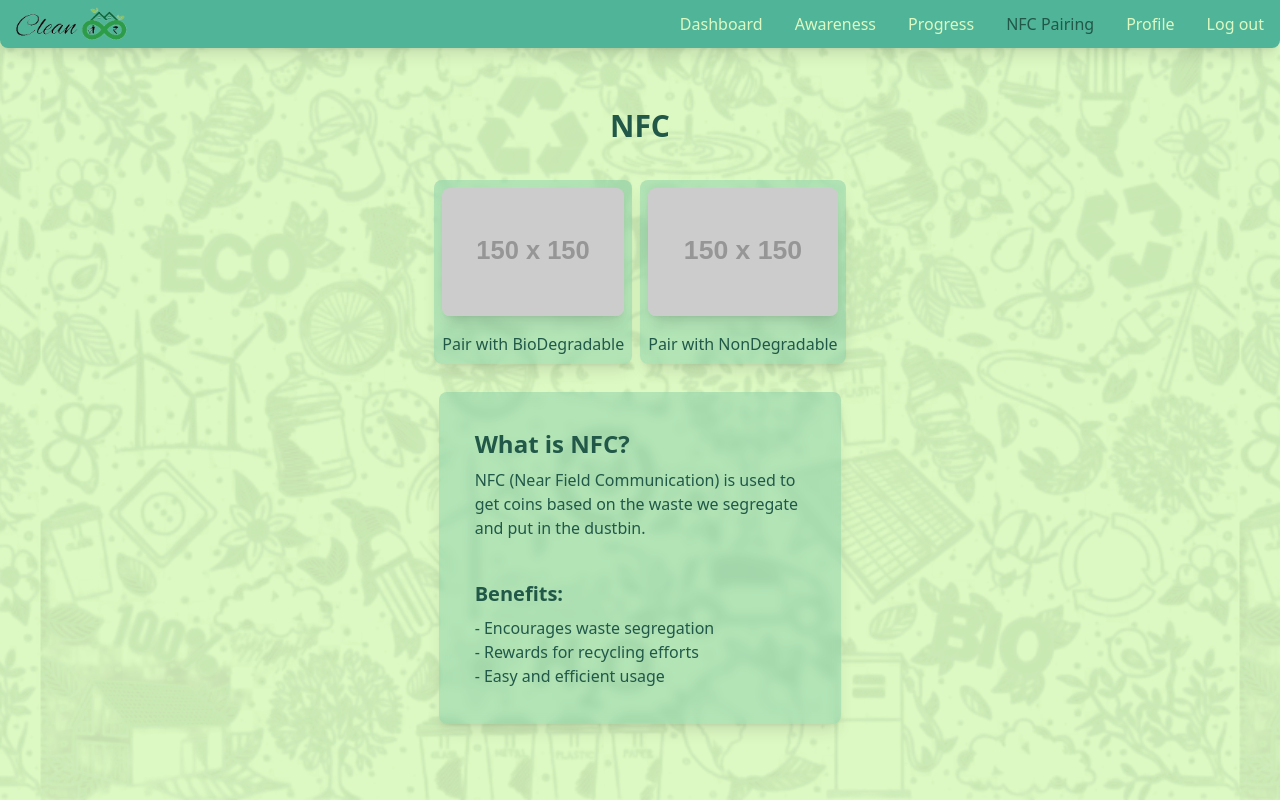
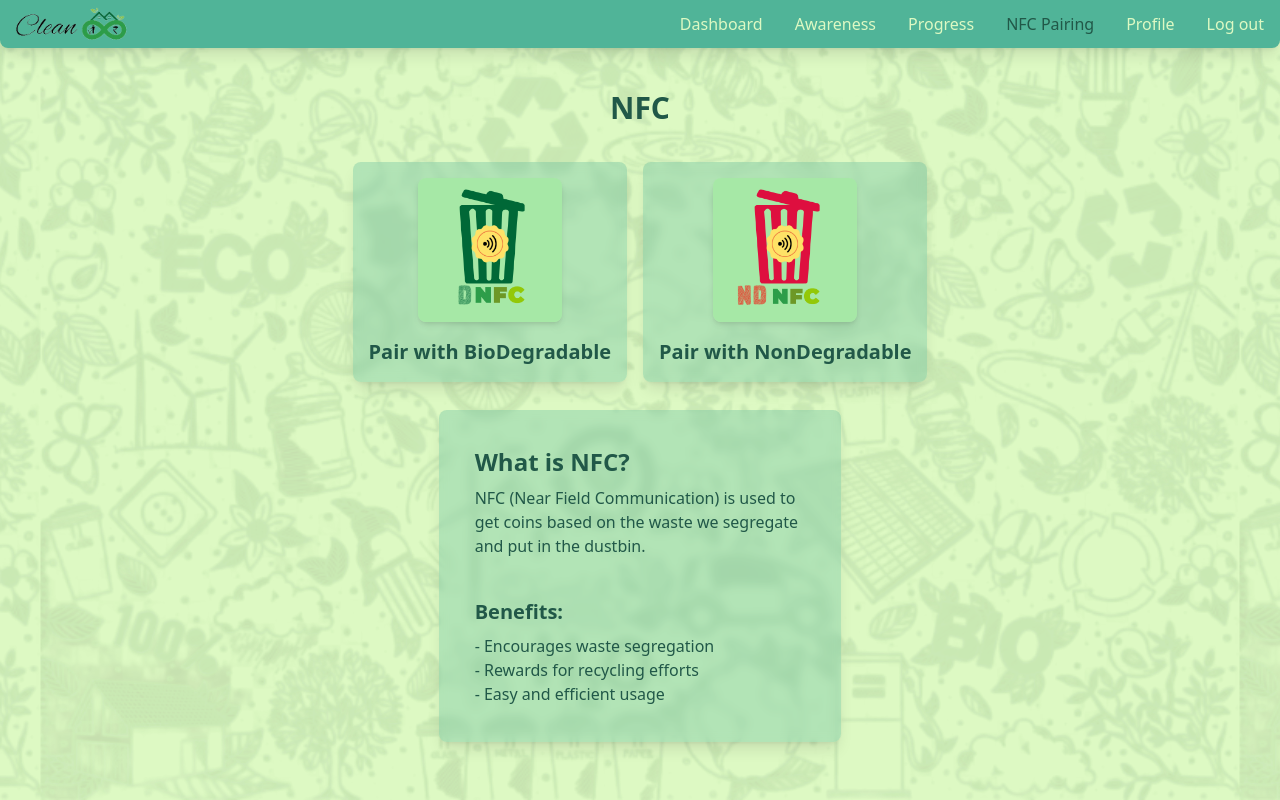
Before and after one commit to Densingh-123/cleaninfinity, a React (Vite) app in the folder client/: page /nfc in a window 1280 px wide. Built offline with nearby package versions, Linux system fonts and the light colour scheme; no server answers.

Commit message:
NFC icons and Progess Bug Resolved

```diff
--- a/client/src/components/user/NFC-Card.jsx
+++ b/client/src/components/user/NFC-Card.jsx
@@ -1,16 +1,17 @@
-export default function NFCCard({titles}) {
+export default function NFCCard({cards}) {
   return (
-    <div className='flex p-2 gap-2 items-center'>
-      {titles.map((title, i) => (
+    <div className='flex p-2 gap-4 items-center'>
+      {cards.map((card, i) => (
         <div
-          className='p-2 flex flex-col items-center justify-center drop rounded-lg shadow-lg hover:shadow-md transition-shadow duration-150'
-          key={i}>
+          className='p-4 flex flex-col items-center justify-center drop rounded-lg shadow-lg hover:shadow-md transition-shadow duration-150 w-41'
+          key={i}
+        >
           <img
-            src='https://placehold.co/150'
-            className='w-full h-32 object-cover rounded-lg mb-4 shadow-lg'
-            alt={`${title} Image`}
+            src={card.image}
+            className='w-half h-36 object-cover rounded-lg shadow-md mb-4'
+            alt={`${card.title} Image`}
           />
-          <p className='font-medium text-center'>{title}</p>
+          <h3 className='font-semibold text-center'>{card.title}</h3>
         </div>
       ))}
     </div>
--- a/client/src/components/user/NFC.jsx
+++ b/client/src/components/user/NFC.jsx
@@ -1,6 +1,16 @@
 import NFCCard from './NFC-Card'
 export default function NFCPage() {
-  const NFCtitles = ['Pair with BioDegradable', 'Pair with NonDegradable']
+  const NFCcards = [
+    {
+      title: 'Pair with BioDegradable',
+      image: './nfcd.png'
+
+    },
+    {
+      title: 'Pair with NonDegradable',
+      image:'./nfcnd.png'
+    }
+  ]
 
   return (
     <div className='flex flex-col items-center justify-center container'>
@@ -13,7 +23,7 @@ export default function NFCPage() {
       </div>
 
       <div className='flex flex-col items-center justify-center mb-1 w-full'>
-        <NFCCard titles={NFCtitles} />
+        <NFCCard cards={NFCcards} />
       </div>
 
       <div className='p-4 flex flex-col drop rounded-lg shadow-xl hover:shadow-md transition-shadow duration-150 mt-4 md:w-3/4 lg:w-1/2'>
--- a/client/src/components/user/Progress.jsx
+++ b/client/src/components/user/Progress.jsx
@@ -137,11 +137,11 @@ export default function Progress({data, users, progressBarStyles}) {
           </div>
         </div>
       </div>
-      <h2 className='text-xl md:text-2xl font-bold px-5 mb-4'>Leaderboard</h2>
+      {/* <h2 className='text-xl md:text-2xl font-bold px-5 mb-4'>Leaderboard</h2>
       <UserProgressGrid users={users} progressBarStyles={progressBarStyles} />
       <div className='px-5 flex justify-center'>
         <BarChart data={data} />
-      </div>
+      </div> */}
     </div>
   )
 }
```
Also changed, not shown: client/public/nfcd.png (added), client/public/nfcnd.png (added).
